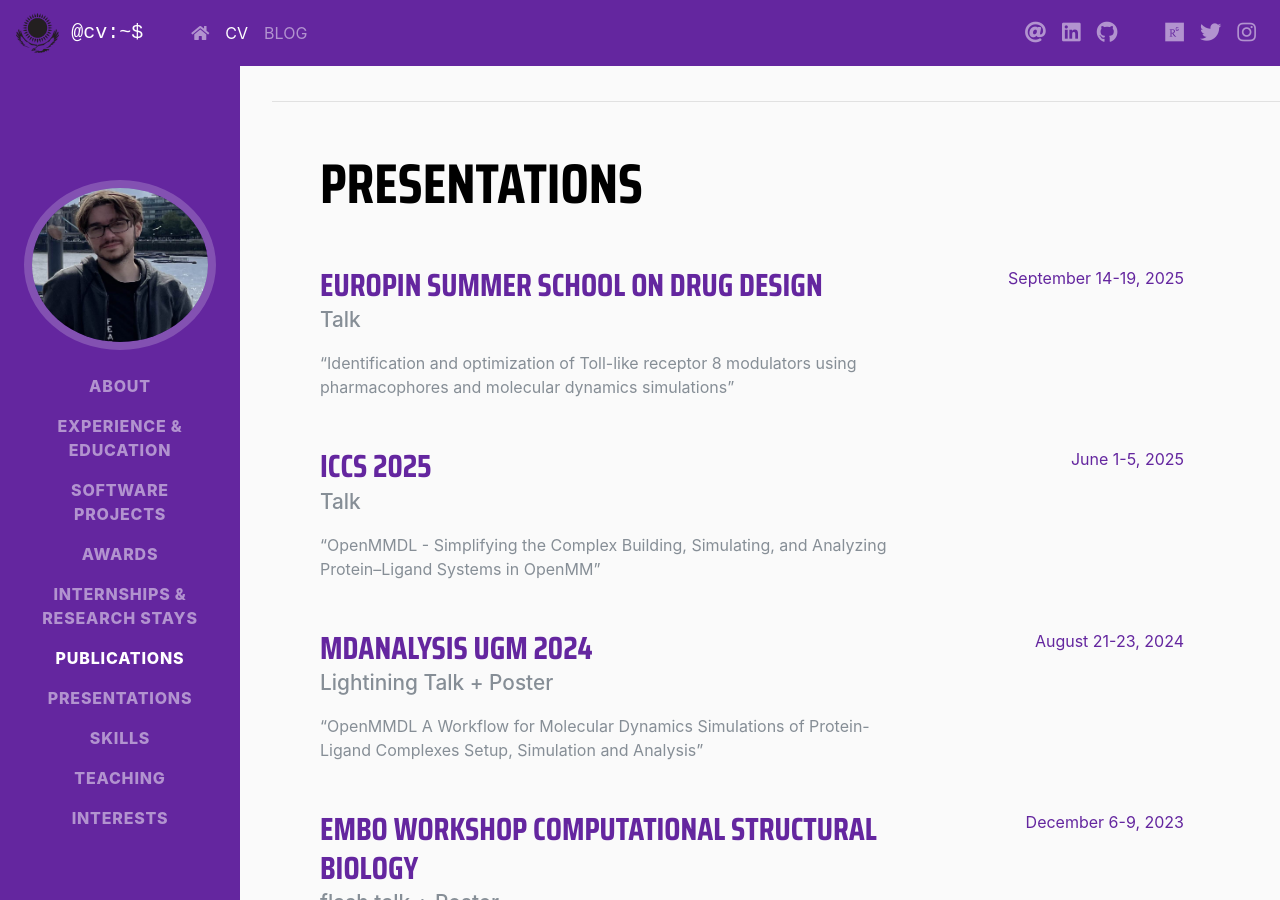
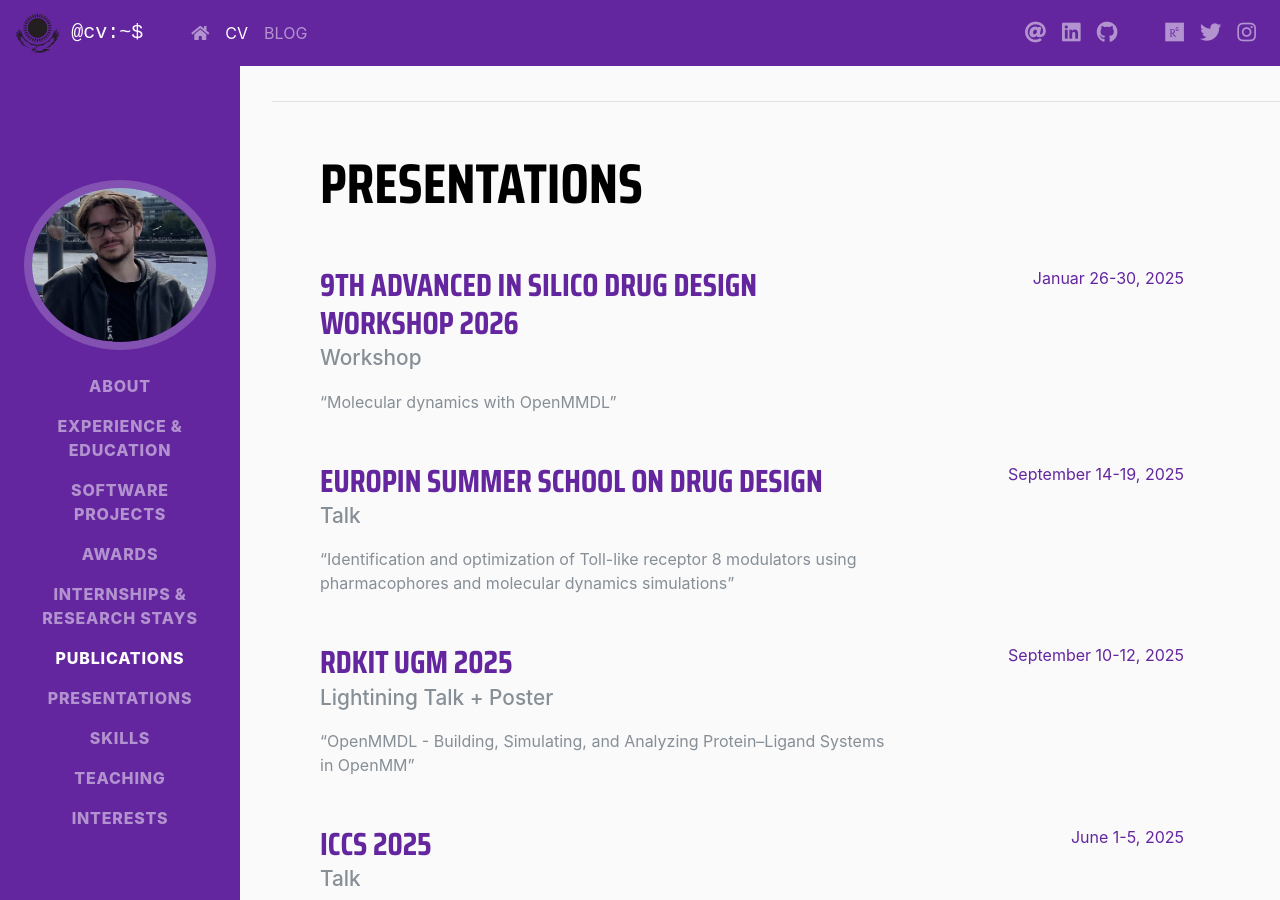
Before and after one commit to talagayev/talagayev.github.io, a Jekyll site: the page built from cv.html, in a window 1280 px wide and 900 px high, scrolled down 11667 px. Built offline with Jekyll 4.4.1, drawn with Linux system fonts in a browser that asks for light colours; nearby versions of some CDN libraries; some web fonts are replaced; a style sheet for code colours, icons or effects is not loaded.

Commit message:
Update presentations.yml

```diff
--- a/_data/presentations.yml
+++ b/_data/presentations.yml
@@ -1,8 +1,18 @@
+- event: 9th Advanced in silico Drug Design workshop 2026
+  url: https://www.kfc.upol.cz/9add
+  title: Molecular dynamics with OpenMMDL
+  type: Workshop
+  date: Januar 26-30, 2025
 - event: EUROPIN Summer School on Drug Design
   url: https://pharminfo.univie.ac.at/summerschool/2025/
   title: Identification and optimization of Toll-like receptor 8 modulators using pharmacophores and molecular dynamics simulations
   type: Talk
   date: September 14-19, 2025
+- event: RDKit UGM 2025
+  url: https://github.com/rdkit/UGM_2025
+  title: OpenMMDL - Building, Simulating, and Analyzing Protein–Ligand Systems in OpenMM
+  type: Lightining Talk + Poster
+  date: September 10-12, 2025
 - event: ICCS 2025
   url: https://iccs-nl.org/
   title: OpenMMDL - Simplifying the Complex Building, Simulating, and Analyzing Protein–Ligand Systems in OpenMM
```
